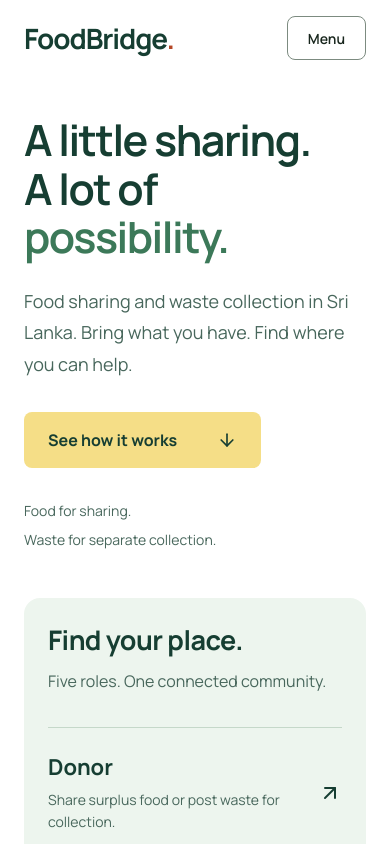
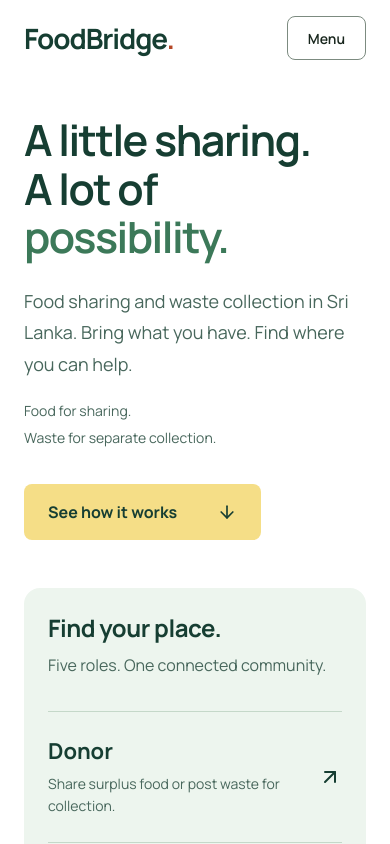
Before and after one commit to piragenth-satkunananthan/foodbridge, a React (Vite) app in the folder frontend/: page / in a window 390 px wide. Shown: the top 844 px of the page. Built offline with nearby package versions, Linux system fonts and the light colour scheme.

Commit message:
fix(home): rebalance hero hierarchy and tighten reading flow

```diff
--- a/frontend/src/pages/HomePage.jsx
+++ b/frontend/src/pages/HomePage.jsx
@@ -20,8 +20,8 @@ export default function HomePage() {
         <div className="fb-home-message">
           <h1 id="home-title">A little sharing.<br />A lot of<br /><span>possibility.</span></h1>
           <p>Food sharing and waste collection in Sri Lanka. Bring what you have. Find where you can help.</p>
+          <div className="fb-home-principle"><span>Food for sharing.</span><span>Waste for separate collection.</span></div>
           <a className="fb-home-explore" href="#how-it-works">See how it works <ArrowDown size={20} aria-hidden="true" /></a>
-          <div className="fb-home-principle"><span>Food for sharing.</span><span>Waste for separate collection.</span></div>
         </div>
         <div className="fb-home-directory">
           <div className="fb-home-directory-heading"><h2>Find your place.</h2><p>{user ? 'You are signed in. Each role link opens your dashboard.' : 'Five roles. One connected community.'}</p></div>
--- a/frontend/src/styles/home.css
+++ b/frontend/src/styles/home.css
@@ -3,17 +3,17 @@
 .fb-home h1, .fb-home h2, .fb-home h3, .fb-home p { margin: 0; }
 .fb-home ::selection { background: var(--home-yellow); color: var(--home-ink); }
 .fb-home a:focus-visible { outline: 3px solid #226c4f; outline-offset: 5px; }
-.fb-home-welcome { display: grid; grid-template-columns: 1.1fr 1fr; gap: clamp(48px, 7vw, 112px); padding: 64px var(--home-gutter) 96px; }
-.fb-home-message { display: flex; flex-direction: column; align-items: flex-start; padding-top: 24px; }
+.fb-home-welcome { display: grid; grid-template-columns: 1fr 1.3fr; gap: clamp(48px, 7vw, 112px); padding: 64px var(--home-gutter) 96px; align-items: start; }
+.fb-home-message { display: flex; flex-direction: column; align-items: flex-start; padding-top: 32px; gap: 0; }
 .fb-home h1 { font-size: clamp(52px, 5.2vw, 88px); font-weight: 650; line-height: 1.13; letter-spacing: -.035em; }
 .fb-home h1 span { color: #3c7959; }
-.fb-home-message > p { font-size: 20px; line-height: 1.75; max-width: 37ch; margin-top: 32px; color: var(--home-muted); }
-.fb-home-explore { display: inline-flex; align-items: center; justify-content: space-between; gap: 40px; min-height: 56px; padding: 16px 24px; margin-top: 32px; background: var(--home-yellow); color: var(--home-ink); text-decoration: none; font-size: 16px; font-weight: 700; border-radius: 8px; }
+.fb-home-message > p { font-size: 20px; line-height: 1.75; max-width: 37ch; margin-top: 28px; color: var(--home-muted); }
+.fb-home-principle { display: flex; flex-direction: column; gap: 6px; margin-top: 24px; font-size: 14px; color: var(--home-muted); }
+.fb-home-explore { display: inline-flex; align-items: center; justify-content: space-between; gap: 40px; min-height: 56px; padding: 16px 24px; margin-top: 36px; background: var(--home-yellow); color: var(--home-ink); text-decoration: none; font-size: 16px; font-weight: 700; border-radius: 8px; }
 .fb-home-explore:hover { background: #ead077; }
-.fb-home-principle { display: flex; flex-direction: column; gap: 8px; margin-top: auto; padding-top: 64px; font-size: 14px; color: var(--home-muted); }
 .fb-home-directory { background: var(--home-mint); padding: 40px; border-radius: 16px; }
-.fb-home-directory-heading h2 { font-size: 30px; font-weight: 700; line-height: 1.3; letter-spacing: -.02em; }
-.fb-home-directory-heading p { font-size: 16px; line-height: 1.6; color: var(--home-muted); margin-top: 12px; }
+.fb-home-directory-heading h2 { font-size: 26px; font-weight: 700; line-height: 1.3; letter-spacing: -.02em; }
+.fb-home-directory-heading p { font-size: 16px; line-height: 1.6; color: var(--home-muted); margin-top: 10px; }
 .fb-role-picker { margin-top: 32px; }
 .fb-role-picker a { display: flex; align-items: center; justify-content: space-between; gap: 24px; padding: 24px 0; min-height: 106px; border-top: 1px solid #c5d8c9; text-decoration: none; color: var(--home-ink); transition: background-color 160ms ease-out; }
 .fb-role-picker a:hover { background: #dfecdf; }
@@ -47,9 +47,9 @@
   .fb-home-message { padding-top: 16px; }
   .fb-home h1 { font-size: clamp(43px, 8.6vw, 64px); }
   .fb-home-message > p { font-size: 18px; margin-top: 24px; }
-  .fb-home-principle { padding-top: 32px; }
+  .fb-home-principle { margin-top: 20px; padding-top: 0; }
   .fb-home-directory { padding: 24px; }
-  .fb-home-directory-heading h2 { font-size: 27px; }
+  .fb-home-directory-heading h2 { font-size: 24px; }
   .fb-role-picker a { gap: 16px; }
   .fb-home-workflow { padding-top: 64px; padding-bottom: 64px; }
   .fb-home-section-heading { grid-template-columns: 1fr; gap: 24px; }
```
